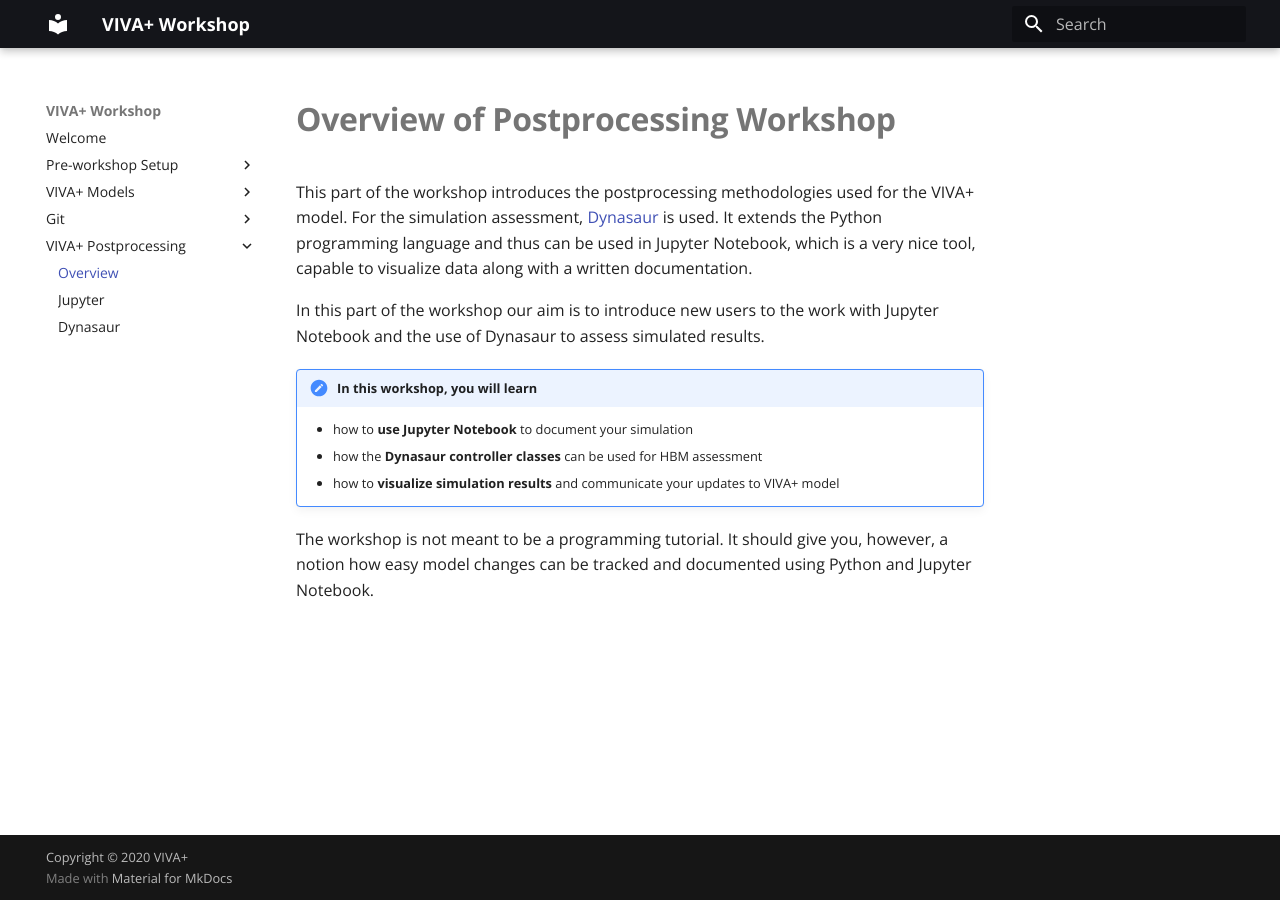
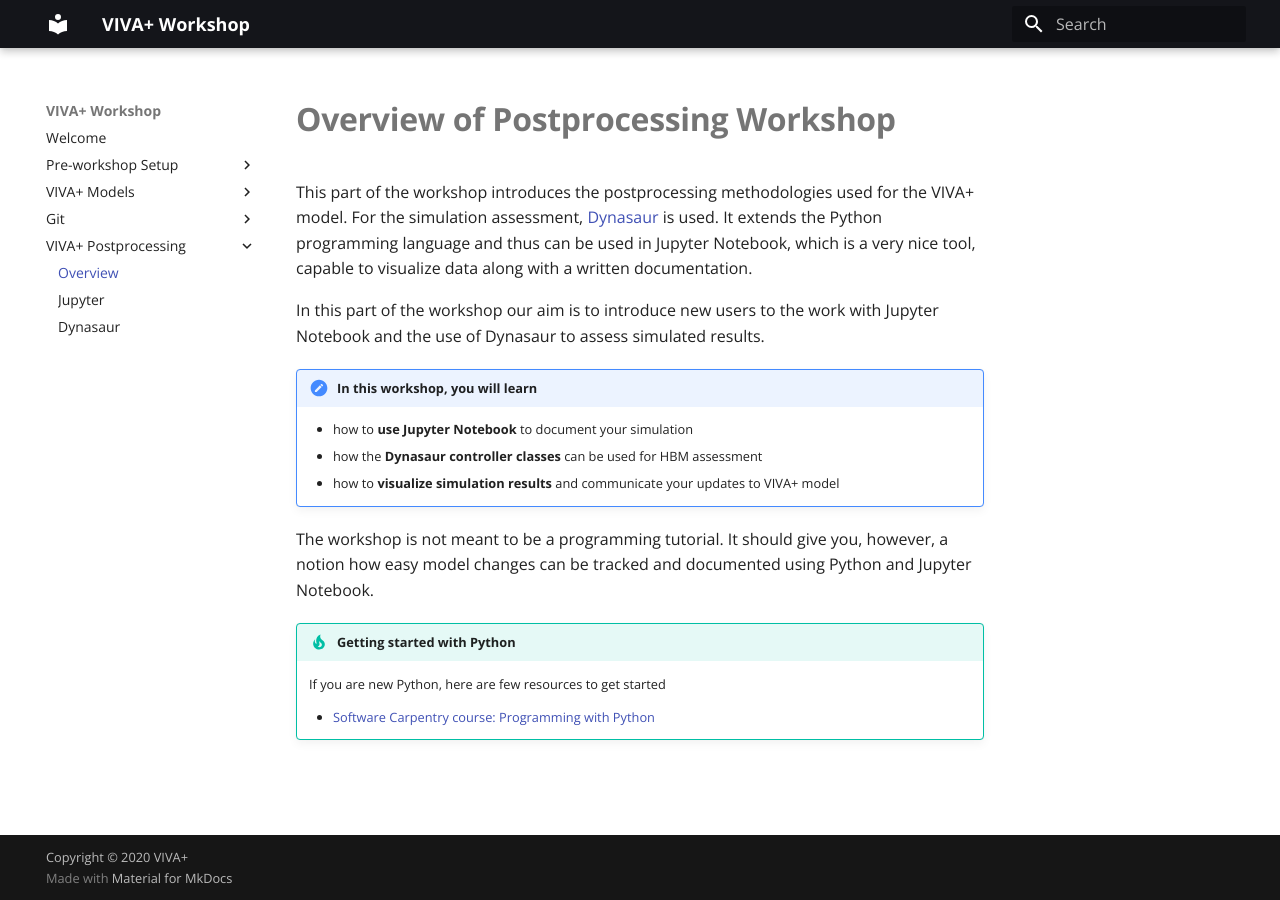
Before and after one commit to jobindj/viva-workshop, an MkDocs documentation site: the page built from docs/3-0-postprocessing-overview.md, in a window 1280 px wide. Built offline with MkDocs 1.6.1 and Material for MkDocs 9.7.7, drawn with Linux system fonts in a browser that asks for light colours.

Commit message:
Add Python learning resources

```diff
--- a/docs/3-0-postprocessing-overview.md
+++ b/docs/3-0-postprocessing-overview.md
@@ -10,3 +10,9 @@ In this part of the workshop our aim is to introduce new users to the work with
     - how to **visualize simulation results** and communicate your updates to VIVA+ model
 
 The workshop is not meant to be a programming tutorial. It should give you, however, a notion how easy model changes can be tracked and documented using Python and Jupyter Notebook.
+
+!!! tip "Getting started with Python"
+
+    If you are new Python, here are few resources to get started
+
+    - [Software Carpentry course: Programming with Python](https://swcarpentry.github.io/python-novice-inflammation/)
```
Also changed, not shown: docs/index.md (+1 -1 lines).
